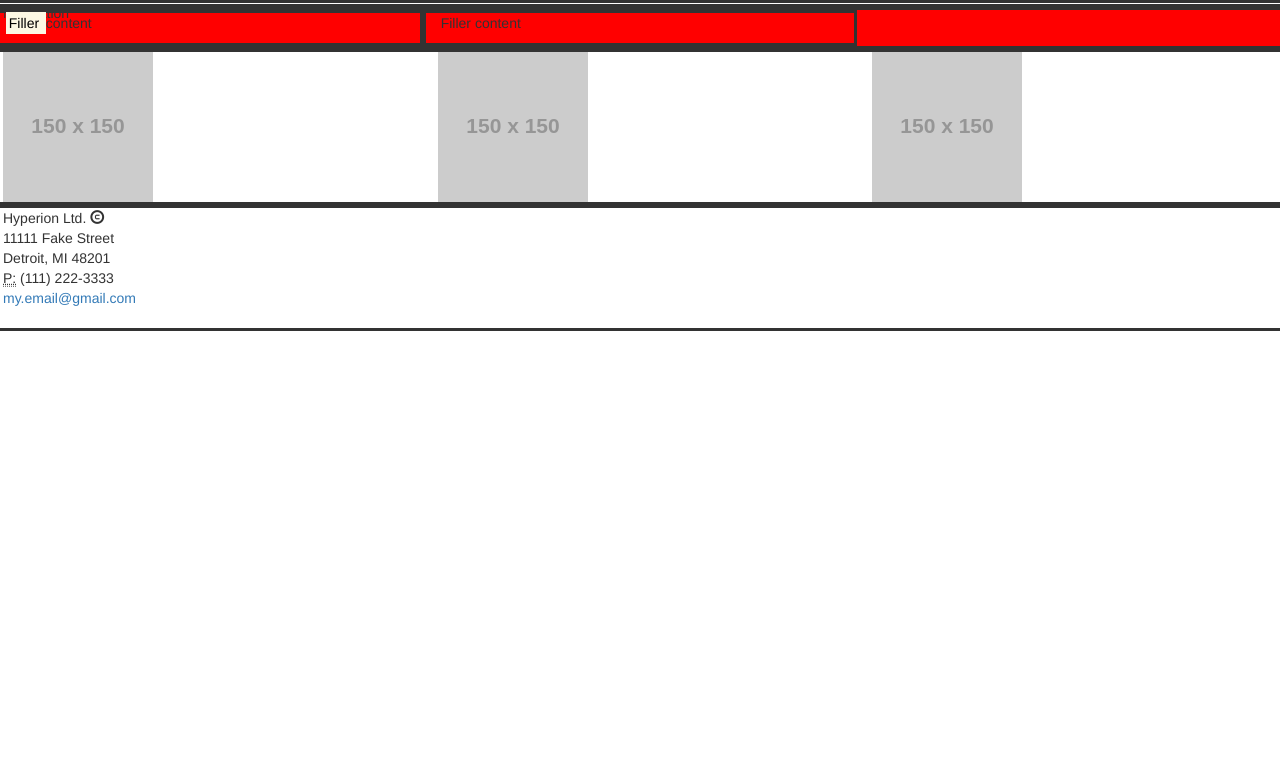
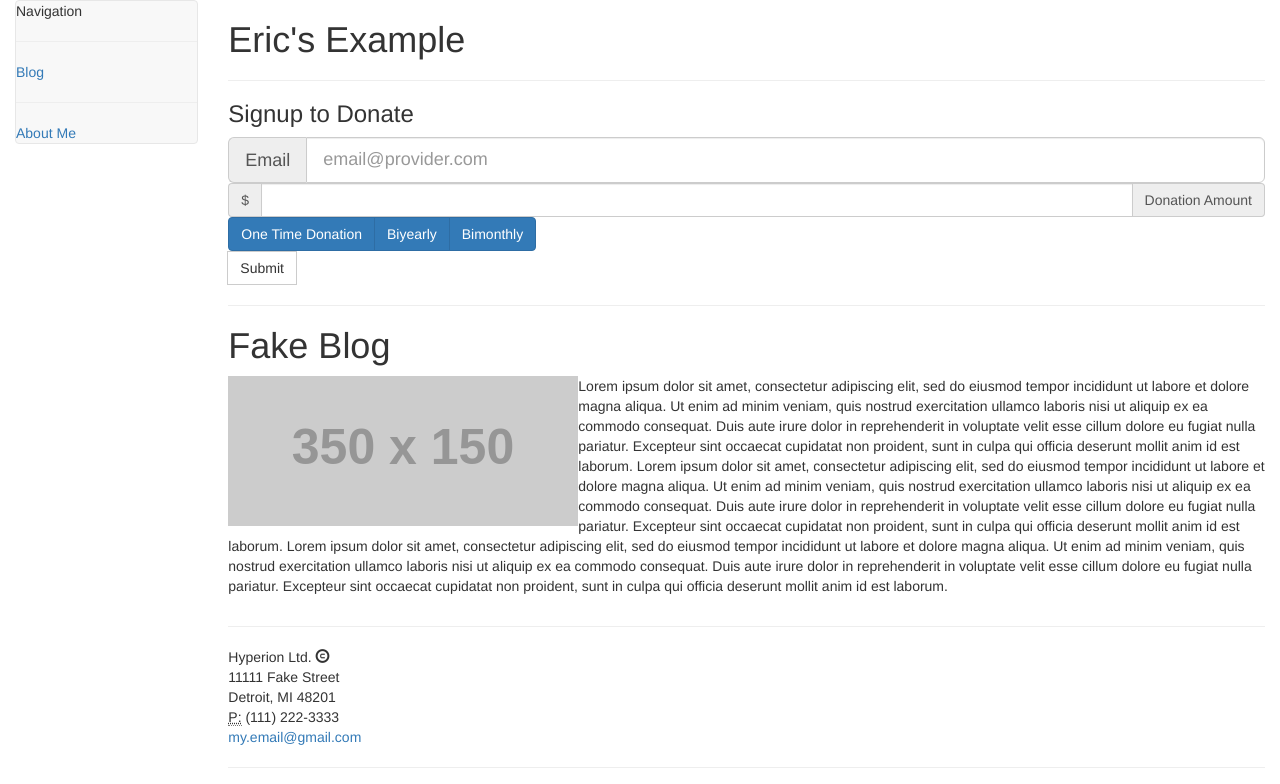
Before and after one commit to emccemcc/Bootstrap_example, a plain HTML site: page index.html in a window 1280 px wide. Drawn offline with Linux system fonts and the light colour scheme; placeholder pictures from the web are drawn by us.

Commit message:
Update to bootstrap demo

```diff
--- a/index.html
+++ b/index.html
@@ -1,50 +1,90 @@
 <html>
 <header>
 <link rel="stylesheet" type:"text/css" href="css/bootstrap.css">
- <link rel="stylesheet" type = "text/css" href="css/styles.css">
+<link rel="stylesheet" type = "text/css" href="css/styles.css">
+<link href="css/bootstrap.min.css" rel="stylesheet" />
+<link href="css/navbar-fixed-side.css" rel="stylesheet" />
+ <!-- my style sheet -->
  <link rel="stylesheet" type="text/css" href="initialCSS.css">
-
+ <!-- testing jQUery -->
+ <script type="text/javascript" href="js/bootstrap.css"></script>
+<script type="text/javascript" href="js/bootstrap.min.css"></script>
+<script type="text/javascript" href="js/bootstrap.npm.css"></script>
+<!-- not working on buttons, will need to ask for clarification -->
 </header>
 
 <body>
   <!-- start of master div -->
+  <div class = "container-fluid">
 <!-- Fixed 1/3 Nav bar -->
+<div class="row">
+  <div class="col-sm-3 col-lg-2">
+    <nav class="navbar navbar-default navbar-fixed-side">
+      <p> Navigation </p>
+      <hr>
+      <a href="#"> Blog </a>
+      <hr>
+      <a href="#"> About Me </a>
+    </nav>
+  </div>
 
 
-<div class ="row navRow">
-  <div class="col-xs-2 left">
-    <div class="navigation">Navigation</div>
-  </div>
-</div>
-  <!-- row 1 -->
-  <!-- <div class="col-md-4 left">
-    <p>Home</p>
-  </div> -->
-
-  <div class= "row firstRow">
-    <div class= "col-md-4 firstRowColumn1">
-        <p> <mark> Filler </mark> content</p>
-      </div>
-    <div class= "col-md-4 firstRowColumn1">
-      <p> Filler content</p>
-    </div>
-</div>
-        <div class="row secondRow">
-          <div class="col-sm-4">
-            <img src="http://placehold.it/150x150">
-          </div>
-          <div class="col-sm-4">
-            <img src="http://placehold.it/150x150">
-          </div>
-          <div class="col-sm-4">
-            <img src="http://placehold.it/150x150">
-          </div>
-        </div>
+        <div class="col-sm-9 col-lg-10">
+          <div id="content">
+            <h1> Eric's Example </h1>
+            <hr>
+            <h3> Signup to Donate</h3>
+            <div class="input-group input-group-lg">
+              <span class="input-group-addon" id="sizing-addon1">Email</span>
+              <input type="text" class="form-control" placeholder="email@provider.com" aria-describedby="sizing-addon1">
+            </div>
+            <div class="input-group">
+              <span class="input-group-addon">$</span>
+              <input type="text" class="form-control" aria-label="Amount (to the nearest dollar)">
+              <span class="input-group-addon">Donation Amount</span>
+            </div>
 
 
+                <!-- Recurring payment -->
+                <div class="btn-group" data-toggle="buttons">
+  <label class="btn btn-primary">
+    <input type="radio" name="options" id="option1" autocomplete="off"> One Time Donation
+  </label>
+  <label class="btn btn-primary">
+    <input type="radio" name="options" id="option2" autocomplete="off"> Biyearly
+  </label>
+  <label class="btn btn-primary">
+    <input type="radio" name="options" id="option3" autocomplete="off"> Bimonthly
+  </label>
+</div>
 
-      <div class="row footerRow">
-        <div class="col-lg-12">
+
+            <div class="input-group">
+                  <span class="input-group-btn">
+                    <button class="btn btn-default" type="button">Submit</button>
+                  </span>
+                </div>
+            <hr>
+            <h1> Fake Blog </h1>
+            <div class= "clearfix">
+              <img class="pull-left" src="http://placehold.it/350x150">
+<p>
+  Lorem ipsum dolor sit amet, consectetur adipiscing elit, sed do eiusmod tempor incididunt ut labore et dolore magna aliqua. Ut enim ad
+minim veniam, quis nostrud exercitation ullamco laboris nisi ut aliquip ex ea commodo consequat. Duis aute irure dolor in reprehenderit
+in voluptate velit esse cillum dolore eu fugiat nulla pariatur. Excepteur sint occaecat cupidatat non proident, sunt in culpa qui officia
+deserunt mollit anim id est laborum.
+Lorem ipsum dolor sit amet, consectetur adipiscing elit, sed do eiusmod tempor incididunt ut labore et dolore magna aliqua. Ut enim ad
+minim veniam, quis nostrud exercitation ullamco laboris nisi ut aliquip ex ea commodo consequat. Duis aute irure dolor in reprehenderit
+in voluptate velit esse cillum dolore eu fugiat nulla pariatur. Excepteur sint occaecat cupidatat non proident, sunt in culpa qui officia
+deserunt mollit anim id est laborum.
+Lorem ipsum dolor sit amet, consectetur adipiscing elit, sed do eiusmod tempor incididunt ut labore et dolore magna aliqua. Ut enim ad
+minim veniam, quis nostrud exercitation ullamco laboris nisi ut aliquip ex ea commodo consequat. Duis aute irure dolor in reprehenderit
+in voluptate velit esse cillum dolore eu fugiat nulla pariatur. Excepteur sint occaecat cupidatat non proident, sunt in culpa qui officia
+deserunt mollit anim id est laborum.
+</p>
+</div>
+
+<hr>
           <address>
             Hyperion Ltd. <span class="glyphicon glyphicon-copyright-mark"></span> <br>
             11111 Fake Street <br>
@@ -52,11 +92,12 @@
             <abbr title="Phone">P:</abbr> (111) 222-3333 <br>
             <a href="mailto:#">my.email@gmail.com</a> <br>
           </address>
-
+          <hr>
+        </div>
           <!-- glphy -->
         </div>
-      </div>
 
+</div>
 <!-- end of master div -->
 </div>
 <!-- end of master div -->
--- a/initialCSS.css
+++ b/initialCSS.css
@@ -1,33 +1,28 @@
-.container{
-  min-width:30%;
-  padding: 0 15px;
-}
-.navigation{
-  position:fixed;
+.navbar-fixed-side{
 
+  length:100%;
+  margin:0;
 }
 
-.row{
-  border:solid;
+.navbar-fixed-side:hover{
+  outline: dotted red;
+}
 
-}
 
 .firstRow{
   background-color:red;
 }
 
-.secondRow{
-
-
+.btn:checked {
+  /* can't get this working, thinking j-query needed*/
 }
 
 /*eric test for subdividing */
 
-.firstRowColumn1{
-  border:solid;
+
+.rowImage {
+float:left;
 }
-
-
 
 /* min length */
 /* is popular */
```
